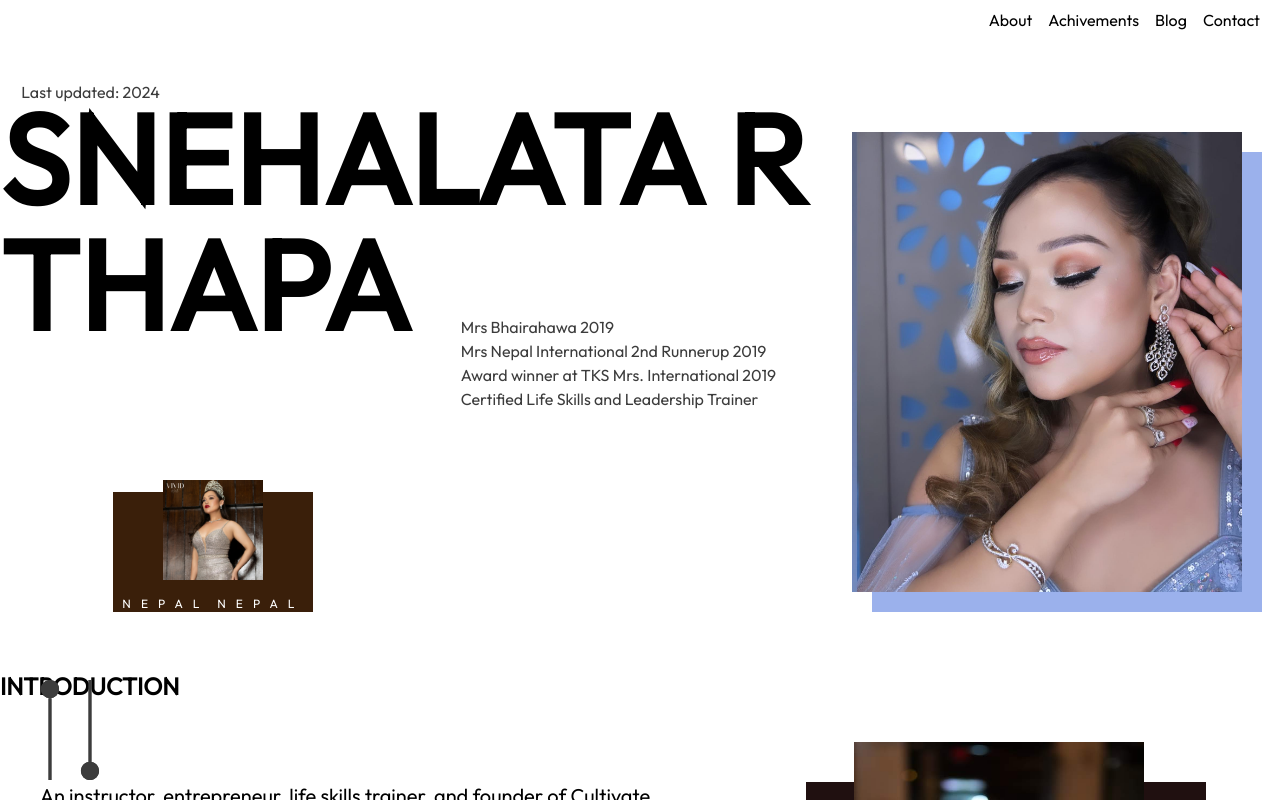
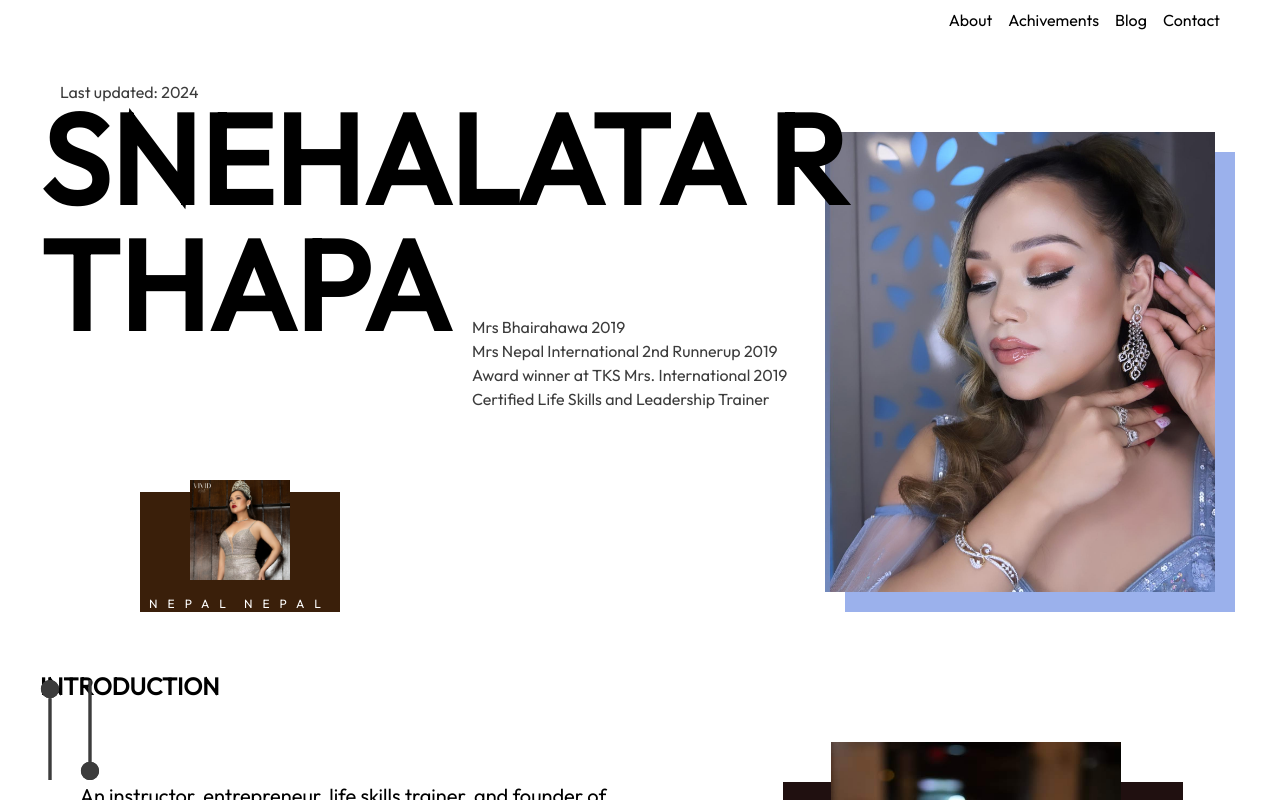
Before and after one commit to sayunlopchan/SnehalataRthapa_portfolio, a Next.js app: page / in a window 1280 px wide. Shown: the top 800 px of the page. Built offline with nearby package versions, Linux system fonts and the light colour scheme.

Commit message:
padding error debugging

```diff
--- a/src/Home/Main.jsx
+++ b/src/Home/Main.jsx
@@ -23,7 +23,7 @@ const Main = ({ sectionsRef }) => {
       {isLoading ? (
         <Welcome />
       ) : (
-        <div className="px-5 md:space-y-5 lg:px-10 bg-red-400">
+        <div className="md:space-y-5 bg-red-400">
           <Navigation />
           <Hero ref={(el) => (sectionsRef.current[0] = el)} />
           <Introduction ref={(el) => (sectionsRef.current[1] = el)} />
--- a/src/app/page.jsx
+++ b/src/app/page.jsx
@@ -30,7 +30,7 @@ const Page = () => {
   };
 
   return (
-    <div className="relative">
+    <div className="relative px-5 lg:px-10">
       {/* Pass refs to the Main component */}
       <Main sectionsRef={sections} />
       <div
```
